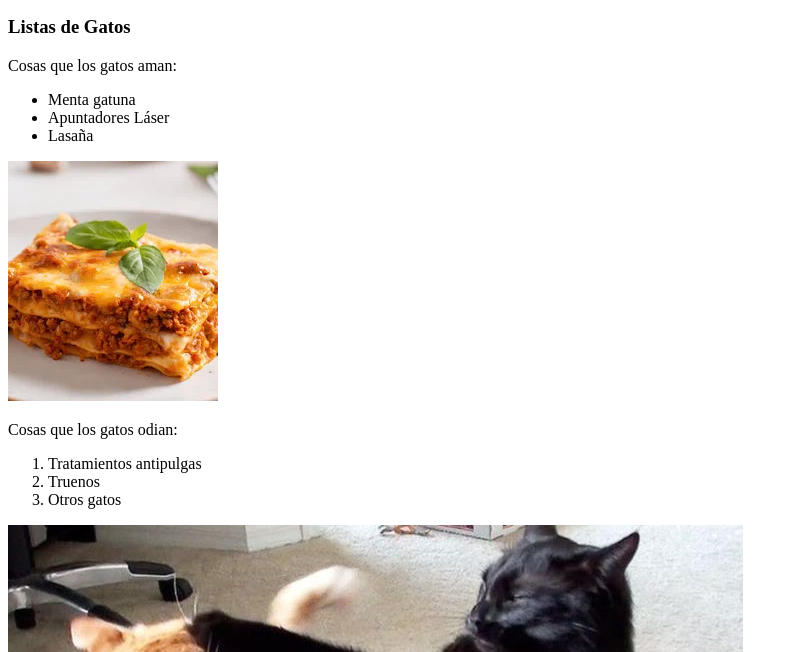
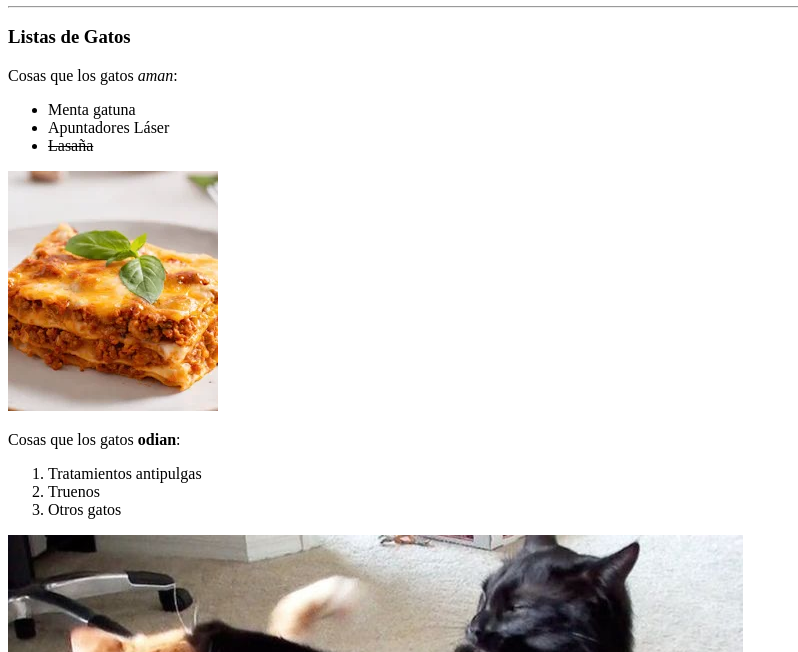
Before and after one commit to fcicerelli/HTML_y_CSS_video_FreeCodeCamp_espaniol, a plain HTML site: page appDeGatos.html in a window 1280 px wide. Shown: the part 448-1100 px from the top of the page, without its empty margins (0-798 px from the left). Drawn offline with Linux system fonts and the light colour scheme.

Commit message:
strong, cursiva, tachado y linea horizontal

```diff
--- a/appDeGatos.html
+++ b/appDeGatos.html
@@ -15,17 +15,19 @@
       <img src="https://bit.ly/fcc-relaxing-cat" alt="Un lindo gato naranja recostado sobre su espalda.">
     </a>
 
+    <hr>
+
     <h3>Listas de Gatos</h3>
 
-    <p>Cosas que los gatos aman:</p>
+    <p>Cosas que los gatos <em>aman</em>:</p>
     <ul>
       <li>Menta gatuna</li>
       <li>Apuntadores Láser</li>
-      <li>Lasaña</li>
+      <li><s>Lasaña</s></li>
     </ul>
     <img src="./imagen/lasanawebp.webp" alt="Lasaña">
 
-    <p>Cosas que los gatos odian:</p>
+    <p>Cosas que los gatos <strong>odian</strong>:</p>
     <ol>
       <li>Tratamientos antipulgas</li>
       <li>Truenos</li>
```
Also changed, not shown: notas.txt.
